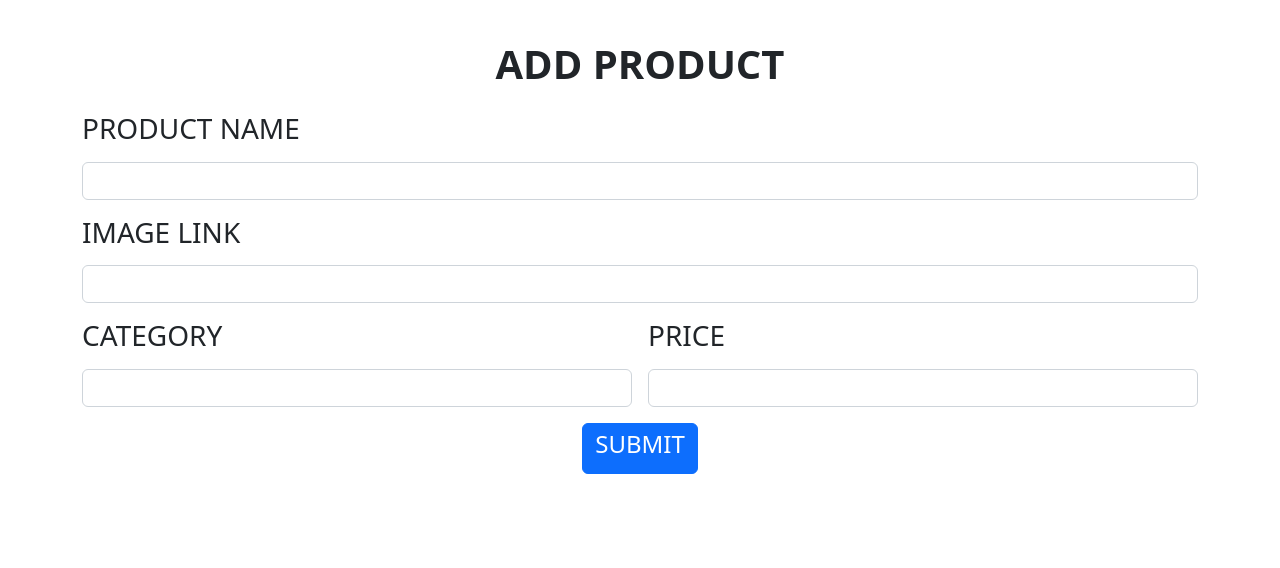
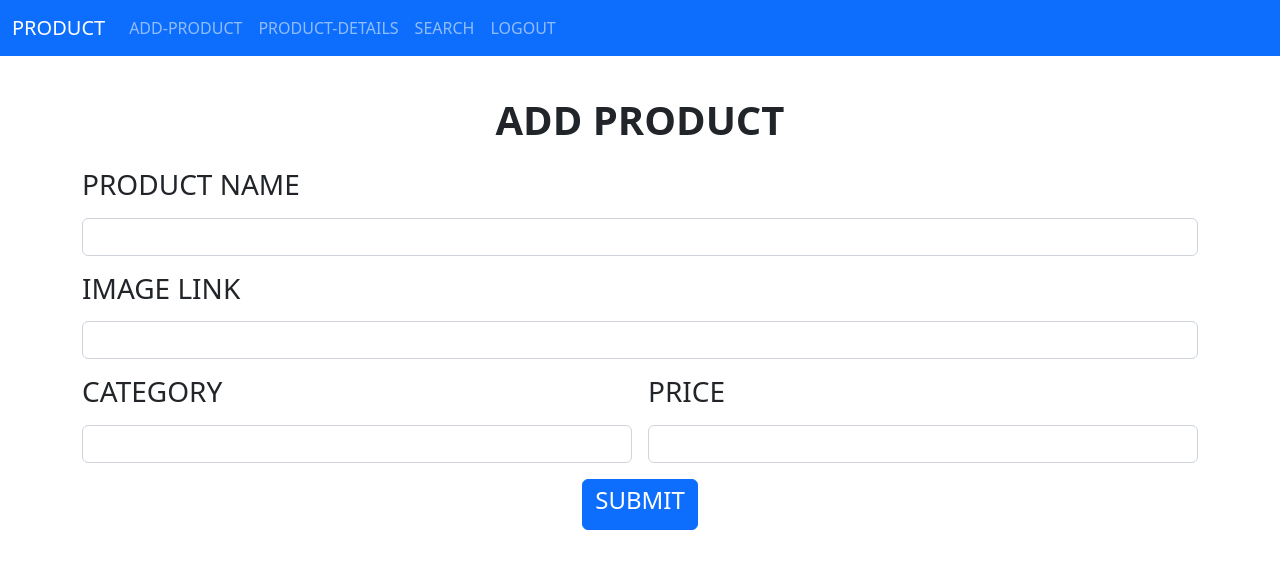
Before and after one commit to AmalAlby/SHOPPING-CART-NEW, an Angular app: page /addp in a window 1280 px wide. Shown: the top 568 px of the page. Built offline with nearby package versions, Linux system fonts and the light colour scheme.

Commit message:
user page setup created

```diff
--- a/src/app/addproduct/addproduct.component.html
+++ b/src/app/addproduct/addproduct.component.html
@@ -1,3 +1,4 @@
+<app-usernavbar></app-usernavbar>
 <div class="container">
     <div class="row">
         <div class="col col-12 col-sm-12 col-md-12 col-lg-12 col-xl-12 col-xxl-12">
--- a/src/app/app.module.ts
+++ b/src/app/app.module.ts
@@ -14,6 +14,8 @@ import { AdmnavbarComponent } from './admnavbar/admnavbar.component';
 import { UserloginComponent } from './userlogin/userlogin.component';
 import { UserregComponent } from './userreg/userreg.component';
 import { UserviewComponent } from './userview/userview.component';
+import { NavbarComponent } from './navbar/navbar.component';
+import { UsernavbarComponent } from './usernavbar/usernavbar.component';
 
 const myroute:Routes=[
   {
@@ -56,7 +58,9 @@ const myroute:Routes=[
     AdmnavbarComponent,
     UserloginComponent,
     UserregComponent,
-    UserviewComponent
+    UserviewComponent,
+    NavbarComponent,
+    UsernavbarComponent
   ],
   imports: [
     BrowserModule,
--- /dev/null
+++ b/src/app/navbar/navbar.component.html
@@ -0,0 +1 @@
+<p>navbar works!</p>
--- a/src/app/searchproduct/searchproduct.component.html
+++ b/src/app/searchproduct/searchproduct.component.html
@@ -1,3 +1,4 @@
+<app-usernavbar></app-usernavbar>
 <div class="container">
     <div class="row">
         <div class="col col-12 col-sm-12 col-md-12 col-lg-12 col-xl-12 col-xxl-12">
@@ -29,7 +30,7 @@
                         <tbody>
                           <tr>
                             <th scope="row">{{i.name}}</th>
-                            <td>{{i.category}}}</td>
+                            <td>{{i.category}}</td>
                             <td>{{i.price}}</td>
                             <td>{{i.imagelink}}</td>
                           </tr>
--- a/src/app/userlogin/userlogin.component.html
+++ b/src/app/userlogin/userlogin.component.html
@@ -1,8 +1,13 @@
+<style>
+    .bgm{background-image:url('https://www.sagatraining.ca/wp-content/uploads/2018/10/background-images-for-login-form-8.jpg')}
+</style>
+<div class="bgm" style="height:900px">
+
 <div class="container">
     <div class="row mt-4 g-3">
-        <div class="col col-12 col-sm-12 col-md-12 col-lg-12 col-xl-12 col-xxl-12">
+        <div class="col col-12 col-sm-12 col-md-12 col-lg-12 col-xl-12 col-xxl-12 text-primary">
             <div class="row g-5 mt-4">
-                <div class="col col-12 col-sm-12 col-md-12 col-lg-12 col-xl-12 col-xxl-12 text-center">
+                <div class="col col-12 col-sm-12 col-md-12 col-lg-12 col-xl-12 col-xxl-12 text-center text-primary">
                     <h1><b>USER LOGIN</b></h1>
                 </div>
                 <div class="col col-12 col-sm-12 col-md-12 col-lg-12 col-xl-12 col-xxl-12">
@@ -16,6 +21,9 @@
                 <div class="col col-12 col-sm-12 col-md-12 col-lg-12 col-xl-12 col-xxl-12 text-center">
                     <button class="btn btn-primary"><h5>LOGIN</h5></button>
                 </div>
+                <div class="col col-12 col-sm-12 col-md-12 col-lg-12 col-xl-12 col-xxl-12 text-center">
+                    <a routerLink="/"><h4>Back to Admin Login ---></h4></a>
+                </div>
             </div>
         </div>
     </div>
--- /dev/null
+++ b/src/app/usernavbar/usernavbar.component.html
@@ -0,0 +1,24 @@
+<nav class="navbar navbar-dark navbar-expand-lg bg-primary">
+    <div class="container-fluid">
+      <a class="navbar-brand" routerLink="/addp">PRODUCT</a>
+      <button class="navbar-toggler" type="button" data-bs-toggle="collapse" data-bs-target="#navbarNav" aria-controls="navbarNav" aria-expanded="false" aria-label="Toggle navigation">
+        <span class="navbar-toggler-icon"></span>
+      </button>
+      <div class="collapse navbar-collapse" id="navbarNav">
+        <ul class="navbar-nav">
+          <li class="nav-item">
+            <a class="nav-link" routerLink="/addp">ADD-PRODUCT</a>
+          </li>
+          <li class="nav-item">
+            <a class="nav-link" routerLink="/viewp">PRODUCT-DETAILS</a>
+          </li>
+          <li class="nav-item">
+            <a class="nav-link" routerLink="/searchp">SEARCH</a>
+          </li>
+          <li class="nav-item">
+            <a class="nav-link" routerLink="/">LOGOUT</a>
+          </li>
+        </ul>
+      </div>
+    </div>
+  </nav>
--- a/src/app/userreg/userreg.component.html
+++ b/src/app/userreg/userreg.component.html
@@ -1,7 +1,12 @@
+<style>
+    .bgm{background-image:url('https://th.bing.com/th/id/OIP.yVl6mTDiWp7Kp9RNJVkY1gHaD5?pid=ImgDet&rs=1')}
+</style>
+<div class="bgm" style="height:1000px">
+
 
 <div class="container">
     <div class="row">
-        <div class="col col-12 col-sm-12 col-md-12 col-lg-12 col-xl-12 col-xxl-12">
+        <div class="col col-12 col-sm-12 col-md-12 col-lg-12 col-xl-12 col-xxl-12 text-dark">
             <div class="row g-3 mt-4">
                 <div class="col col-12 col-sm-12 col-md-12 col-lg-12 col-xl-12 col-xxl-12 text-center">
                     <h1><b>USER REGISTRATION</b></h1>
--- a/src/app/viewproduct/viewproduct.component.html
+++ b/src/app/viewproduct/viewproduct.component.html
@@ -1,3 +1,4 @@
+<app-usernavbar></app-usernavbar>
 <div class="container">
     <div class="row">
         <div class="col col-12 col-sm-12 col-md-12 col-lg-12 col-xl-12 col-xxl-12">
@@ -18,7 +19,7 @@
                         <tbody>
                           <tr  *ngFor="let i of data">
                             <th scope="row">{{i.name}}</th>
-                            <td>{{i.category}}}</td>
+                            <td>{{i.category}}</td>
                             <td>{{i.price}}</td>
                             <td>{{i.imagelink}}</td>
                           </tr>
```
Also changed, not shown: src/app/navbar/navbar.component.ts (added, +10 -0 lines), src/app/usernavbar/usernavbar.component.ts (added, +10 -0 lines), src/app/navbar/navbar.component.css (added), src/app/usernavbar/usernavbar.component.css (added).
